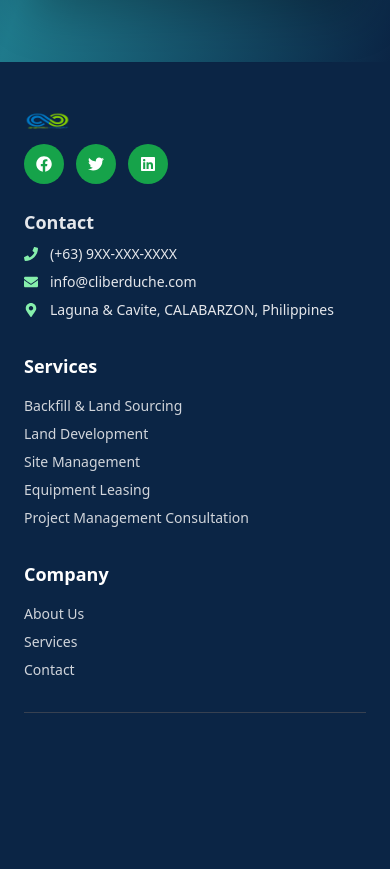
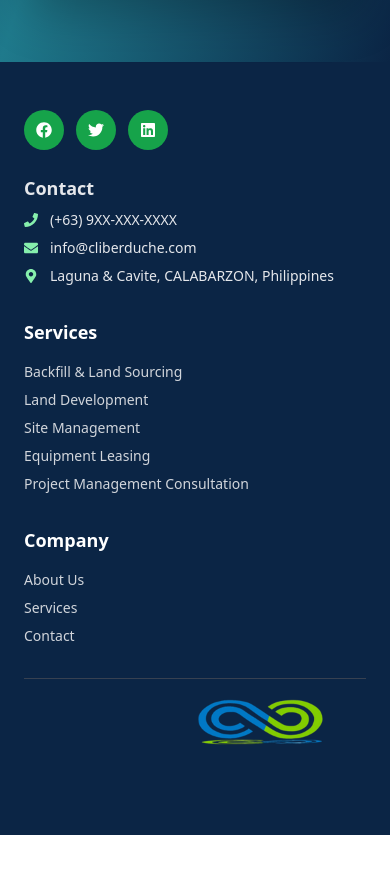
Before and after one commit to Railen-Laminers/Cliberduche, a React (Vite) app in the folder frontend/: page / in a window 390 px wide. Shown: the part 8368-9237 px from the top of the page. After the commit the page ends 9203 px from the top, so only its background shows below. Built offline with nearby package versions, Linux system fonts and the light colour scheme.

Commit message:
Smooth Animation 2

```diff
--- a/frontend/src/pages/homepage/Footer.jsx
+++ b/frontend/src/pages/homepage/Footer.jsx
@@ -61,7 +61,6 @@ export default function Footer({ introDone = true }) {
 
     // Scroll animations
     const [logoRef, logoAnim] = useScrollAnimation(0.2, introDone);
-    const [headingRef, headingAnim] = useScrollAnimation(0.2, introDone);
     const [socialRef, socialAnim] = useScrollAnimation(0.2, introDone);
     const [contactHeadingRef, contactHeadingAnim] = useScrollAnimation(0.2, introDone);
     const [phoneRef, phoneAnim] = useScrollAnimation(0.2, introDone);
@@ -92,17 +91,8 @@ export default function Footer({ introDone = true }) {
             <footer className="bg-[#0b2545] text-white px-6 md:px-10 py-12 md:py-16">
                 <div className="max-w-6xl mx-auto">
                     <div className="grid md:grid-cols-4 gap-8 mb-8 items-start">
-                        {/* Logo + Text + Social */}
+                        {/* Social + Contact Info */}
                         <div className="md:col-span-2 flex flex-col">
-                            <div className="flex items-center space-x-3 mb-3">
-                                <img
-                                    ref={logoRef}
-                                    src="/logo/cliberduche_logo.png"
-                                    alt="Cliberduche Logo"
-                                    className={`w-12 md:w-16 h-auto object-contain ${logoAnim}`}
-                                />
-                            </div>
-
                             <div ref={socialRef} className={`flex space-x-3 ${socialAnim}`}>
                                 <a href="#" aria-label="Facebook" className="w-10 h-10 bg-green-600 rounded-full flex items-center justify-center hover:bg-green-700 transition-colors">
                                     <FaFacebook />
@@ -169,17 +159,34 @@ export default function Footer({ introDone = true }) {
                     </div>
 
                     {/* Footer Bottom */}
-                    <div className="border-t border-gray-700 pt-8">
+                    <div className="border-t border-gray-700 pt-8 relative">
+                        {/* Large Logo in bottom-right corner */}
+                        <img
+                            ref={logoRef}
+                            src="/logo/cliberduche_logo.png"
+                            alt="Cliberduche Logo"
+                            className={`w-36 md:w-48 h-auto object-contain absolute bottom-8 right-8 ${logoAnim}`}
+                        />
+
                         <div className="flex flex-col md:flex-row justify-between items-center">
-                            <p className={`text-gray-400 text-sm transition-all duration-700 ease-out opacity-0 translate-y-10 scale-95`} style={{ transitionDelay: '0.2s' }}>
+                            <p
+                                className={`text-gray-400 text-sm transition-all duration-700 ease-out opacity-0 translate-y-10 scale-95`}
+                                style={{ transitionDelay: '0.2s' }}
+                            >
                                 © {new Date().getFullYear()} CLIBERDUCHE CORPORATION. All rights reserved.
                             </p>
 
                             <div className="flex items-center space-x-6 mt-4 md:mt-0">
-                                <span className={`text-gray-400 hover:text-green-300 text-sm cursor-pointer transition-all duration-700 ease-out opacity-0 translate-y-10 scale-95`} style={{ transitionDelay: '0.4s' }}>
+                                <span
+                                    className={`text-gray-400 hover:text-green-300 text-sm cursor-pointer transition-all duration-700 ease-out opacity-0 translate-y-10 scale-95`}
+                                    style={{ transitionDelay: '0.4s' }}
+                                >
                                     Privacy Policy
                                 </span>
-                                <span className={`text-gray-400 hover:text-green-300 text-sm cursor-pointer transition-all duration-700 ease-out opacity-0 translate-y-10 scale-95`} style={{ transitionDelay: '0.6s' }}>
+                                <span
+                                    className={`text-gray-400 hover:text-green-300 text-sm cursor-pointer transition-all duration-700 ease-out opacity-0 translate-y-10 scale-95`}
+                                    style={{ transitionDelay: '0.6s' }}
+                                >
                                     Terms of Service
                                 </span>
                             </div>
--- a/frontend/src/pages/homepage/Hero.jsx
+++ b/frontend/src/pages/homepage/Hero.jsx
@@ -1,8 +1,8 @@
 import React from "react";
+import { LuInfinity } from "react-icons/lu";
 import useScrollAnimation from "./useScrollAnimation";
 
 export default function Hero({ introDone = true }) {
-    // Scroll animations
     const [headingRef, headingAnim] = useScrollAnimation(0.1, introDone);
     const [subheadingRef, subheadingAnim] = useScrollAnimation(0.1, introDone);
     const [buttonsRef, buttonsAnim] = useScrollAnimation(0.1, introDone);
@@ -41,7 +41,6 @@ export default function Hero({ introDone = true }) {
             </div>
 
             <div className="max-w-7xl mx-auto relative z-10 text-center md:text-left pt-24 md:pt-28">
-                {/* Heading */}
                 <h1
                     ref={headingRef}
                     className={`text-4xl md:text-6xl font-bold max-w-3xl leading-tight mb-6 ${headingAnim}`}
@@ -50,7 +49,6 @@ export default function Hero({ introDone = true }) {
                     for a Growing Philippines
                 </h1>
 
-                {/* Subheading */}
                 <p
                     ref={subheadingRef}
                     className={`mt-4 text-lg md:text-xl text-green-100 max-w-2xl leading-relaxed ${subheadingAnim}`}
@@ -60,7 +58,6 @@ export default function Hero({ introDone = true }) {
                     beyond—driven by quality, sustainability, and long-term value.
                 </p>
 
-                {/* Buttons */}
                 <div
                     ref={buttonsRef}
                     className={`mt-8 flex flex-col sm:flex-row gap-4 justify-center md:justify-start ${buttonsAnim}`}
@@ -74,18 +71,19 @@ export default function Hero({ introDone = true }) {
                 </div>
             </div>
 
-            {/* Floating Elements */}
+            {/* Floating Infinity Elements */}
             <div
                 ref={float1Ref}
                 className={`absolute top-1/4 right-10 hidden lg:block animate-float ${float1Anim}`}
             >
-                <div className="w-16 h-16 bg-green-400 rounded-full opacity-20"></div>
+                <LuInfinity className="w-16 h-16 text-green-400 opacity-20" />
             </div>
+
             <div
                 ref={float2Ref}
                 className={`absolute bottom-1/4 left-10 hidden lg:block animate-float animation-delay-1000 ${float2Anim}`}
             >
-                <div className="w-12 h-12 bg-white rounded-full opacity-10"></div>
+                <LuInfinity className="w-12 h-12 text-white opacity-10" />
             </div>
         </section>
     );
```
